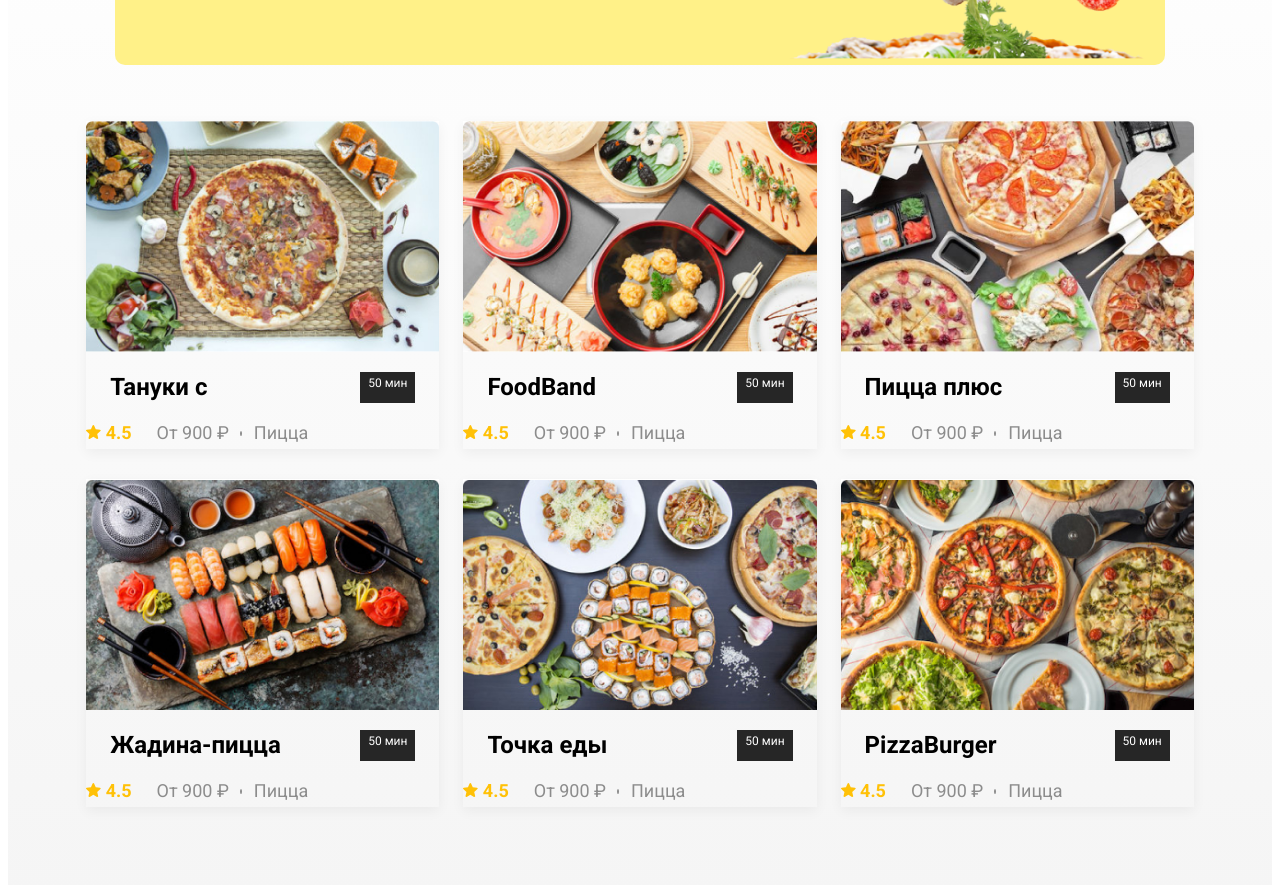
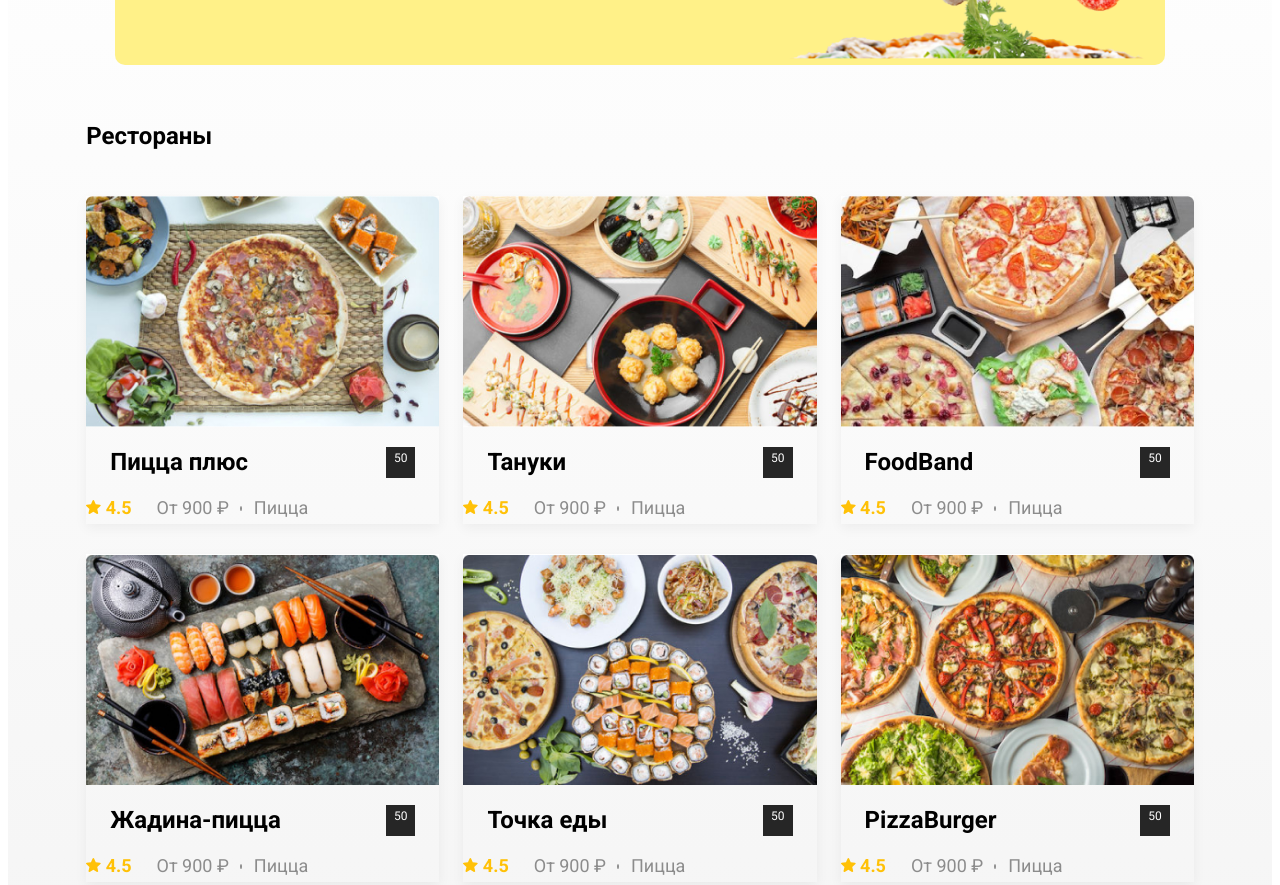
Before and after one commit to MaltsevNikita/DeliveryFood, a plain HTML site: page index.html in a window 1280 px wide. Shown: the part 342-1227 px from the top of the page. Drawn offline with Linux system fonts and the light colour scheme; files whose address does not match are found by name.

Commit message:
Рстораны выводятся ы циклом. Настроить вывод товаров циклом

```diff
--- a/index.html
+++ b/index.html
@@ -23,7 +23,7 @@
             <img src="/images/icons/user.png" alt="user">
             Войти
           </button>
-          <button class="btn-outline">
+          <button id='cart-button'>
             <img src="/images/icons/shopping-cart.png" alt="shopping-car">
             Корзина
           </button>
@@ -45,9 +45,11 @@
       </section>
 
       <section class="products">
+
         <div class="container">
+          <h2>Рестораны</h2>
 
-          <div class="products-wrapper">
+          <div class="products-wrapper" id="rests-container">
             <a href="./goods.html" class="products-card">
               <div class="products-card__image">
                 <img src="/images/rests/pizzaPlus.jpg" alt="pizzaPlus">
@@ -194,15 +196,10 @@
                       <div class="products-card__description-info--group">
                         Пицца
                       </div>
-
                     </div>
 
               </div>
             </div>
-
-
-
-
         </div>
       </section>
 
@@ -288,4 +285,5 @@
     </div>
   </footer>
   </div>
+<script src="./index.js"></script>
 </body>
--- /dev/null
+++ b/index.js
@@ -0,0 +1,144 @@
+
+const modalFunc = () => {
+  const modal = document.querySelector('.cart-modal__overlay')
+const cartBtn = document.querySelector('#cart-button')
+const overlay = document.querySelector('.cart-modal__overlay')
+
+const openModal = () => {
+  modal.classList.add('open')
+}
+
+const closeModal = () => {
+  modal.classList.remove('open')
+}
+
+cartBtn.addEventListener('click', () => {
+  console.log(cartBtn);
+  modal.classList.add('open')
+})
+
+
+modal.addEventListener('click', (event) => {
+   if
+   ((
+      event.target.classList.contains('cart-modal__overlay')) ||  (
+      event.target.classList.contains('cart-modal__header--close'))
+    ) {
+         closeModal()
+  }
+
+})
+}
+
+const restsFunc = () => {
+  const container = document.querySelector('#rests-container')
+
+  const restsArray = [
+    {
+      id: 0,
+      title:'Пицца плюс',
+      time: 50,
+      rating: 4.5,
+      price: 900,
+      type: 'Пицца',
+      image: 'pizzaPlus.jpg'
+    },
+    {
+      id: 1,
+      title:'Тануки',
+      time: 50,
+      rating: 4.5,
+      price: 900,
+      type: 'Пицца',
+      image: 'tanuki.jpg'
+    },
+    {
+      id: 2,
+      title:'FoodBand',
+      time: 50,
+      rating: 4.5,
+      price: 900,
+      type: 'Пицца',
+      image: 'FoodBand.jpg'
+    },
+    {
+      id: 3,
+      title:'Жадина-пицца',
+      time: 50,
+      rating: 4.5,
+      price: 900,
+      type: 'Пицца',
+      image: 'greedy.jpg'
+    },
+    {
+      id: 4,
+      title:'Точка еды',
+      time: 50,
+      rating: 4.5,
+      price: 900,
+      type: 'Пицца',
+      image: 'FoodPoint.jpg'
+    },
+    {
+      id: 5,
+      title:'PizzaBurger',
+      time: 50,
+      rating: 4.5,
+      price: 900,
+      type: 'Пицца',
+      image: 'pizzaBurger.jpg'
+    },
+
+  ]
+
+  const loading = () => {
+    container.innerHTML = '<p>Загрузка ...</p>'
+  }
+
+  const renderRests = (array) => {
+    container.innerHTML = ''
+
+    array.forEach(card => {
+      container.insertAdjacentHTML('beforeend', `
+            <a href="./goods.html?id=${id=card.id}" class="products-card">
+              <div class="products-card__image">
+                <img src="/images/rests/${card.image}" alt="pizzaPlus">
+              </div>
+              <div class="products-card__description">
+                  <h4 class="products-card__description--title">${card.title}</h4>
+                  <div class="products-card__description--bage">${card.time}</div>
+              </div>
+              <div class="products-card__description--row">
+                    <div class="products-card__description-info">
+                      <div class="products-card__description-info--rating">
+                        <img src="./images/icons/star.svg" alt="star">
+                        ${card.rating}
+                      </div>
+                      <div class="products-card__description-info--price">
+                        От ${card.price} ₽
+                      </div>
+                      <div class="products-card__description-info--group">
+                        ${card.type}
+                      </div>
+
+                    </div>
+
+              </div>
+
+            </a>
+       `)
+    });
+  }
+
+  if (container) {
+  loading()
+
+  setTimeout(() => {
+    renderRests(restsArray)
+  }, 1000)
+}
+  }
+
+
+modalFunc()
+restsFunc()
```
